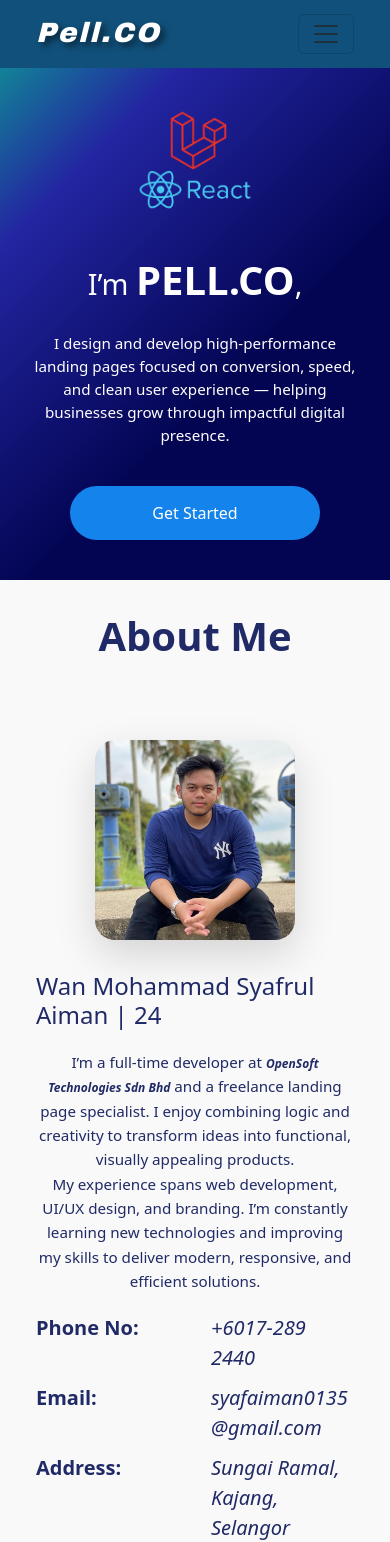
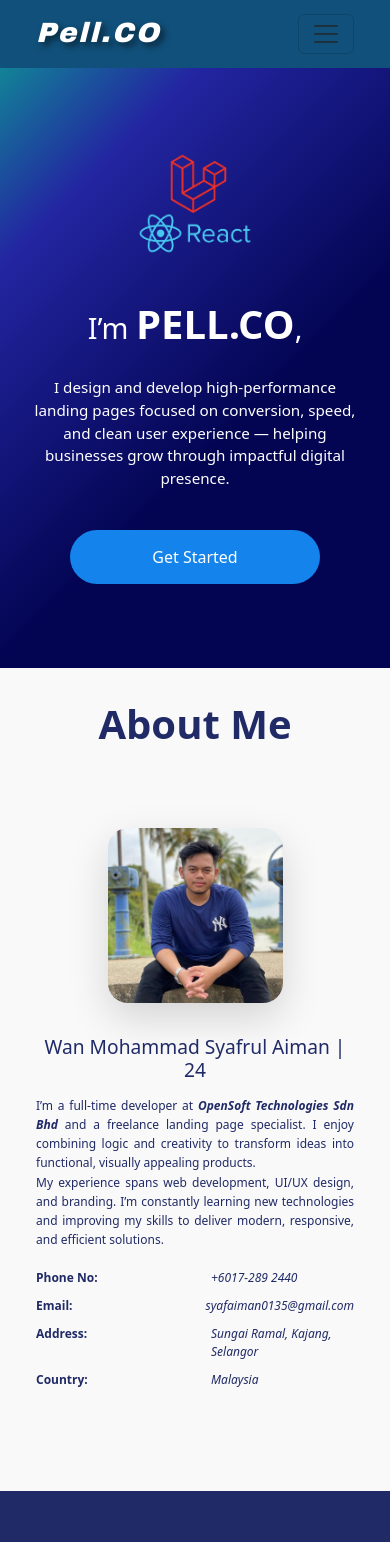
Before and after one commit to Syaf14/portfolio-landing-page, a React (Vite) app: page / in a window 390 px wide. Shown: the top 1542 px of the page. Built offline with nearby package versions, Linux system fonts and the light colour scheme.

Commit message:
Fix UI css

```diff
--- a/src/components/AboutMe.css
+++ b/src/components/AboutMe.css
@@ -94,7 +94,7 @@
   }
 
   .about-me-img img {
-    width: 80%;        /* slightly smaller for mobile */
+    width: 70%;        /* slightly smaller for mobile */
     max-width: 250px;
     margin: 0 auto;
   }
@@ -104,16 +104,16 @@
     height: auto;          /* allow text to expand */
   }
 
-  .about-me-text h2 {
-    font-size: 1.5rem;
+  .about-me-text .header-about-me {
+    font-size: 1.2rem;
     text-align: center;    /* center the name on mobile */
     margin-bottom: 15px;
   }
 
   .about-me-text .statement-about-me {
-    font-size: 0.95rem;
+    font-size: 0.75rem;
     line-height: 1.6;
-    text-align: center;    /* center the paragraph for mobile */
+    text-align: justify;    /* center the paragraph for mobile */
     margin-bottom: 20px;
   }
 
@@ -125,22 +125,19 @@
     margin-bottom: 10px;
   }
 
-  .about-me-text .row label,
-  .about-me-text .row p {
+  .about-me-text .row .label-text,
+  .about-me-text .row p,
+  .about-me-text .row .p-text {
+    font-size: 0.75rem;
     flex: 1 1 60%;   /* each item takes full width */
     margin: 0;
   }
 
-  .about-me-text .row label {
+  .about-me-text .row .label-text {
     text-align: left;  /* align labels to right */
-  }
-
-  .about-me-text .row .p-text-email {
-    word-break: break-all; /* allow email to break on small screens */
   }
   .about-me-text .row p{
     text-align: left;  /* align text to left for readability */
-
   }
 
   .about-me-text .row p.col-md-1 {
--- a/src/components/AboutMe.jsx
+++ b/src/components/AboutMe.jsx
@@ -20,24 +20,24 @@ function AboutMe() {
                         new technologies and improving my skills to deliver modern, responsive, and efficient solutions.
                     </p>
                     <div className='row'>
-                        <label className='label-text col-md-3 fs-5 fw-bolder'>Phone No:</label>
+                        <label className='label-text col-md-3 fw-bolder'>Phone No:</label>
                         <p className='col-md-1 fw-bolder'>:</p>
-                        <p className='p-text col-md-8 fs-5 fst-italic'>+6017-289 2440</p>
+                        <p className='p-text col-md-8 fst-italic'>+6017-289 2440</p>
                     </div>
                     <div className='row'>
-                        <label className='label-text col-md-3 fs-5 fw-bolder'>Email:</label>
+                        <label className='label-text col-md-3 fw-bolder'>Email:</label>
                         <p className='col-md-1 fw-bolder'>:</p>
-                        <p className='p-text-email col-md-8 fs-5 fst-italic'>syafaiman0135@gmail.com</p>
+                        <p className='p-text-email col-md-8 fst-italic'>syafaiman0135@gmail.com</p>
                     </div>
                     <div className='row'>
-                        <label className='label-text col-md-3 fs-5 fw-bolder'>Address:</label>
+                        <label className='label-text col-md-3 fw-bolder'>Address:</label>
                         <p className='col-md-1 fw-bolder'>:</p>
-                        <p className='p-text col-md-8 fs-5 fst-italic'>Sungai Ramal, Kajang, Selangor</p>
+                        <p className='p-text col-md-8 fst-italic'>Sungai Ramal, Kajang, Selangor</p>
                     </div>
                     <div className='row'>
-                        <label className='label-text col-md-3 fs-5 fw-bolder'>Country:</label>
+                        <label className='label-text col-md-3 fw-bolder'>Country:</label>
                         <p className='col-md-1 fw-bolder'>:</p>
-                        <p className='p-text col-md-8 fs-5 fst-italic'>Malaysia</p>
+                        <p className='p-text col-md-8 fst-italic'>Malaysia</p>
                     </div>
                 </div>
             </div>
--- a/src/components/ContactMe.css
+++ b/src/components/ContactMe.css
@@ -24,6 +24,12 @@
     margin-bottom: 5px;
 }
 
+  #contact-me .col-md-6,
+  #contact-me .col-md-4,
+  #contact-me .col-md-8 {
+    margin-bottom: 5px;
+  }
+
 @media (max-width: 768px) {
 
   #contact-me {
@@ -49,6 +55,10 @@
     width: 100%;
   }
 
+  #contact-me .email-context{
+    margin-bottom: 1rem;
+  }
+
   #contact-me .col-md-4 {
     margin-left: 10px;
   }
--- a/src/components/Hero.css
+++ b/src/components/Hero.css
@@ -93,7 +93,7 @@ p, .hero-desc {
 /* RESPONSIVE STYLING */
 @media (max-width: 768px) {
   .hero {
-    height: auto;
+    height: 600px;
     padding: 40px 20px;
     text-align: center;
   }
--- a/src/components/MySoftware.jsx
+++ b/src/components/MySoftware.jsx
@@ -3,7 +3,7 @@ import './MySoftware.css';
 function MySoftware() {
     return(
         <div className='my-software-body px-5 py-5' style={{color:"#202A66"}}>
-            <h2 className='text-center mb-4 fw-bolder'>My Software</h2>
+            <h2 className='text-center fw-bolder'>My Software</h2>
             <div className='row d-flex justify-content-around'>
                 <div className='card col-md-3 border-0'>
                     <div className='card-title'>
@@ -15,7 +15,7 @@ function MySoftware() {
                 </div>
                 <div className='card col-md-3 border-0'>
                     <div className='card-title'>
-                        <h6 className='text-center p-3 fw-bolder' style={{color:"#202A66"}}>Visual Studio Code</h6>
+                        <h6 className='text-center p-3 fw-bolder' style={{color:"#202A66"}}>Coding Language</h6>
                     </div>
                     <div className='card-body text-center'>
                         <img src="/images/laravel_img.png" alt="Visual Studio Code Logo" className='software-logo w-75'/>
--- a/src/components/MyStatistic.jsx
+++ b/src/components/MyStatistic.jsx
@@ -4,13 +4,13 @@ function MyStatistic() {
     return (
         <div className="px-5 py-5 text-white" style={{background:'#202A66'}}>
             <h2 className="text-center fw-bolder">Statistics</h2>
-            <div className='w-100 mb-4'>
+            {/* <div className='w-100 mb-4'>
                 <span className='stat-desc'>
                     Here are some of my personal statistics that I have achieved so far in my career as a developer.
                     The project are included freelance and full time job. However the followers are based on social media platform. Team are the people
                     that I have worked with in my projects not including company colleagues.
                 </span>
-            </div>
+            </div> */}
             <div className='row'>
                 <div className='col-md-4'>
                     <div className='card text-center bg-transparent border-0'>
--- a/src/components/Navbar.css
+++ b/src/components/Navbar.css
@@ -26,6 +26,21 @@
   text-decoration: none;
 }
 
+.btn-navbar {
+  text-align: center;
+  background: #204855;
+  padding: 10px 60px;
+  margin: 0 5px;
+  border-radius: 20px;
+  border: 0;
+  color: white;
+  transition: all 0.5s ease;
+}
+
+.btn-navbar:hover{
+  transform: scale(1.1);
+}
+
 /* Mobile adjustments */
 /* Mobile adjustments for smaller spacing */
 @media (max-width: 992px) {
@@ -48,6 +63,22 @@
     font-size: 0.95rem; /* optional: slightly smaller text */
   }
 
+  .navbar-nav .btn-navbar {
+    text-align: center;
+    background: #204855;
+    padding: 5px 40px;
+    margin: 1px 0;
+    border-radius: 20px;
+    border: 0;
+    color: white;
+    transition: all 0.5s ease;
+    font-size: 0.95rem;
+  }
+
+  .navbar-nav .btn-navbar:hover{
+    transform: scale(1.1);
+  }
+
   /* Hamburger icon closer to brand */
   .navbar-toggler {
     margin: 0;
--- a/src/components/Navbar.jsx
+++ b/src/components/Navbar.jsx
@@ -55,10 +55,8 @@ function Navbar() {
                   My Skill
                 </button>
               </li>
-              <li className="nav-item">
-                <button className="nav-link btn text-white" onClick={scrollToContact}>
-                  Contact
-                </button>
+              <li className='nav-item'>
+                <button className='btn-navbar' onClick={scrollToContact}>Hire Me</button>
               </li>
             </ul>
           </div>
```
Also changed, not shown: src/components/ContactMe.jsx (+6 -6 lines).
